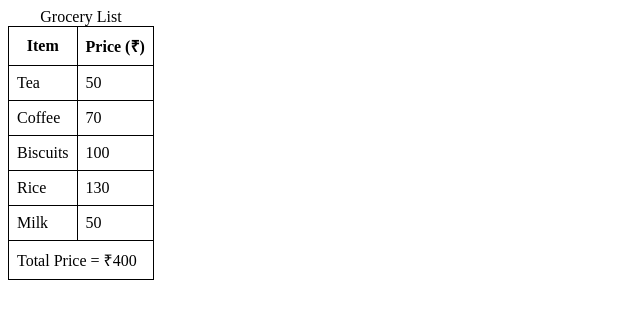
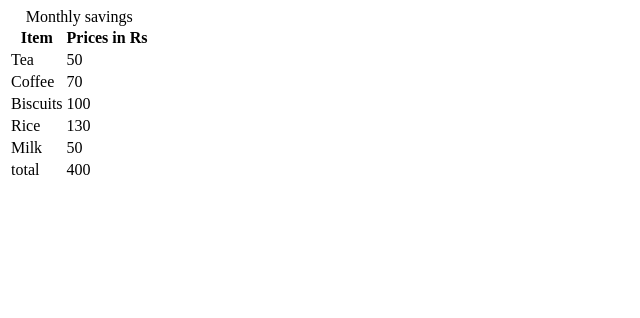
Before and after one commit to acciojob/grofers-checkout-VIMALCHINTU, a website: page main.html in a window 1280 px wide. Shown: the whole page, without its empty margins (0-640 px from the left). Drawn offline with Linux system fonts and the light colour scheme.

Commit message:
created a submission

```diff
--- a/main.html
+++ b/main.html
@@ -3,66 +3,56 @@
 <head>
   <meta charset="UTF-8">
   <meta name="viewport" content="width=device-width, initial-scale=1.0">
-  <title>Grofers Checkout</title>
-  <style>
-    table, th, td {
-      border: 1px solid black;
-      border-collapse: collapse;
-      padding: 8px;
-    }
-  </style>
+  <title>Monthly Savings</title>
+
 </head>
 <body>
-  <table id="groceryTable">
-    <caption>Grocery List</caption>
+  <table id="newtable">
+    <caption>Monthly savings</caption>
     <tr>
       <th>Item</th>
-      <th>Price (₹)</th>
+      <th>Prices in Rs</th>
     </tr>
     <tr>
       <td class="item">Tea</td>
-      <td class="prices">50</td>
+      <td class="price">50</td>
     </tr>
     <tr>
       <td class="item">Coffee</td>
-      <td class="prices">70</td>
+      <td class="price">70</td>
     </tr>
     <tr>
       <td class="item">Biscuits</td>
-      <td class="prices">100</td>
+      <td class="price">100</td>
     </tr>
     <tr>
       <td class="item">Rice</td>
-      <td class="prices">130</td>
+      <td class="price">130</td>
     </tr>
     <tr>
       <td class="item">Milk</td>
-      <td class="prices">50</td>
+      <td class="price">50</td>
     </tr>
   </table>
 
-  <script>
-    // 1. Get all price elements
-    let priceElements = document.querySelectorAll(".prices");
-    let sum = 0;
+  <!-- Link JavaScript -->
+  <script >
+    let total=document.querySelectorAll(".price")
+    sum=0
+    for(i of total){
+        sum+=Number(i.textContent)
+    }
+    let adding=document.getElementById("newtable")
+    let newadding=document.createElement("tr")
 
-    // 2. Calculate sum
-    priceElements.forEach(el => {
-      sum += Number(el.textContent);
-    });
+    let newadding1=document.createElement("td")
+    newadding1.textContent="total"
+    let newadding2=document.createElement("td")
 
-    // 3. Create new row
-    let table = document.getElementById("groceryTable");
-    let newRow = document.createElement("tr");
-    let newCell = document.createElement("td");
-
-    // 4. Make cell span across 2 columns
-    newCell.setAttribute("colspan", "2");
-    newCell.textContent = "Total Price = ₹" + sum;
-
-    // 5. Append to table
-    newRow.appendChild(newCell);
-    table.appendChild(newRow);
+    newadding2.textContent=sum
+    newadding.appendChild(newadding1)
+    newadding.appendChild(newadding2)
+    adding.appendChild(newadding)
   </script>
 </body>
 </html>
```
